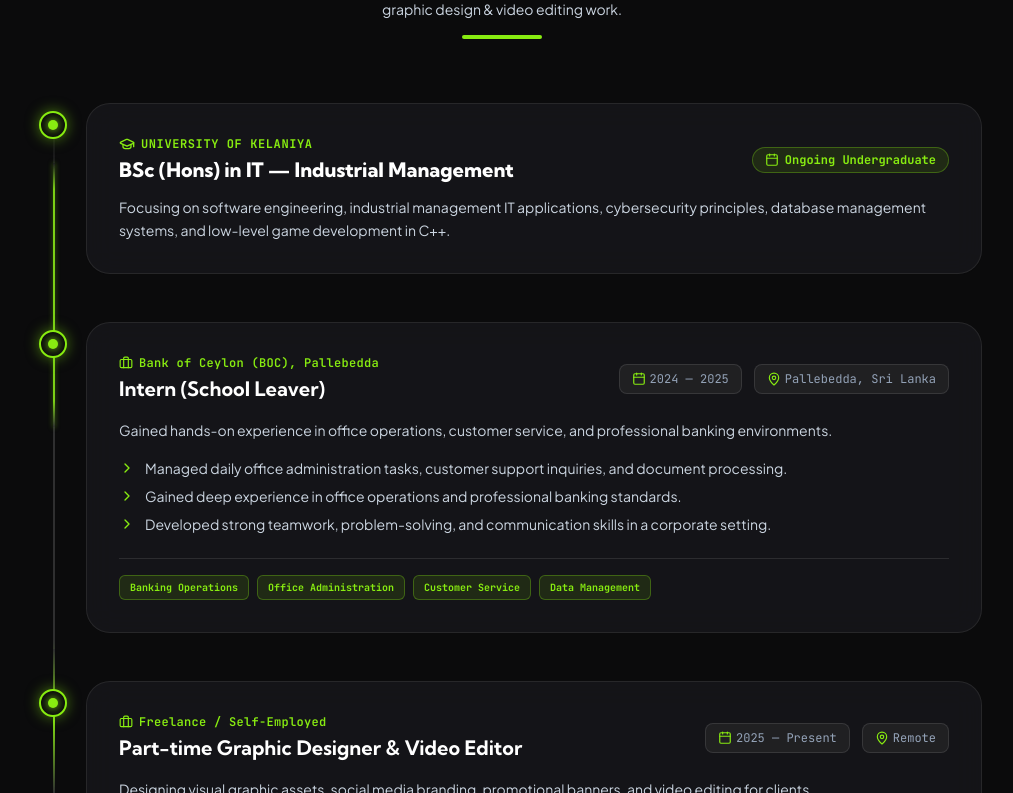
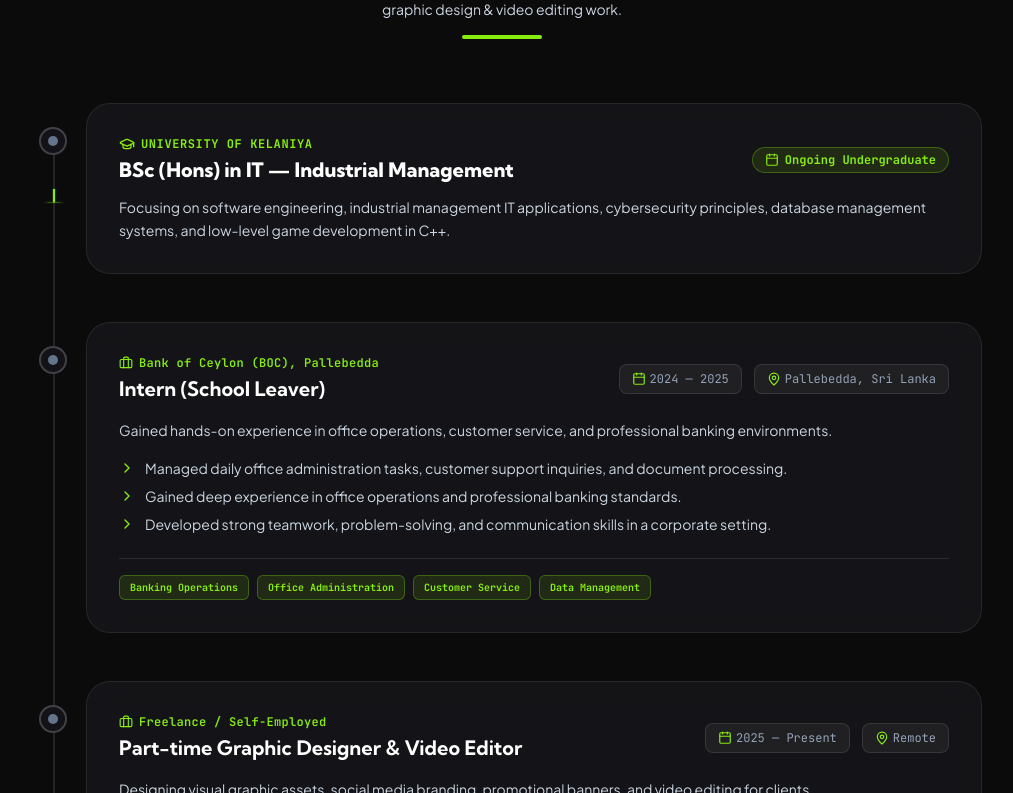
Before and after one commit to Kaveesha-V/My_-portfolio, a React (Vite) app: page / in a window 1280 px wide. Shown: the part 5787-6580 px from the top of the page, without its empty margins (138-1151 px from the left). Built offline with nearby package versions, Linux system fonts and the light colour scheme; no server answers; the database is empty.

Commit message:
Fix timeline start point alignment, continuous glowing stroke fill with comet head, and sequential node light-up on scroll

```diff
--- a/src/components/sections/Timeline.tsx
+++ b/src/components/sections/Timeline.tsx
@@ -1,5 +1,5 @@
-import React, { useRef } from 'react';
-import { motion, useScroll, useSpring } from 'framer-motion';
+import React, { useRef, useState } from 'react';
+import { motion, useScroll, useSpring, useMotionValueEvent } from 'framer-motion';
 import { AnimatedSection } from '../common/AnimatedSection';
 import type { Experience } from '../../types';
 import { Briefcase, Calendar, MapPin, ChevronRight, Folder, ExternalLink, GraduationCap } from 'lucide-react';
@@ -10,16 +10,25 @@ interface TimelineProps {
 
 export const Timeline: React.FC<TimelineProps> = ({ experiences }) => {
   const containerRef = useRef<HTMLDivElement>(null);
+  const [activeNodes, setActiveNodes] = useState<boolean[]>([false, false, false]);
 
   const { scrollYProgress } = useScroll({
     target: containerRef,
-    offset: ['start 75%', 'end 50%'],
+    offset: ['start 65%', 'end 50%'],
   });
 
   const scaleY = useSpring(scrollYProgress, {
-    stiffness: 100,
-    damping: 30,
+    stiffness: 120,
+    damping: 25,
     restDelta: 0.001,
+  });
+
+  useMotionValueEvent(scrollYProgress, 'change', (latest) => {
+    setActiveNodes([
+      latest >= 0.05,
+      latest >= 0.45,
+      latest >= 0.85,
+    ]);
   });
 
   return (
@@ -43,37 +52,22 @@ export const Timeline: React.FC<TimelineProps> = ({ experiences }) => {
         {/* Vertical Timeline Container */}
         <div ref={containerRef} className="relative pl-10 sm:pl-14 space-y-12 ml-1 sm:ml-2">
 
-          {/* Base vertical connector line with smooth top & bottom gradient fade */}
+          {/* Static Dim Unfilled Track (Starts at Node 1 center, ends at Node 3 center) */}
           <div
-            className="absolute left-[15px] sm:left-[23px] top-3 bottom-3 w-[2px] pointer-events-none z-0"
-            style={{
-              background: 'linear-gradient(to bottom, transparent 0%, rgba(255, 255, 255, 0.15) 10%, rgba(255, 255, 255, 0.15) 90%, transparent 100%)'
-            }}
+            className="absolute left-[15px] sm:left-[23px] top-[38px] bottom-[38px] w-[2px] bg-white/10 pointer-events-none z-0 rounded-full"
           />
 
-          {/* Scroll-revealed active accent line */}
+          {/* Continuous Glowing Active Line Fill with Comet Head */}
           <motion.div
             style={{
               scaleY,
               transformOrigin: 'top',
-              background: 'linear-gradient(to bottom, transparent 0%, rgba(136, 236, 17, 0.85) 10%, rgba(136, 236, 17, 0.85) 90%, transparent 100%)',
-              boxShadow: '0 0 10px rgba(136, 236, 17, 0.5)'
             }}
-            className="absolute left-[15px] sm:left-[23px] top-3 bottom-3 w-[2px] pointer-events-none z-0"
-          />
-
-          {/* Continuous animated flowing light pulse */}
-          <div className="absolute left-[15px] sm:left-[23px] top-3 bottom-3 w-[2px] overflow-hidden pointer-events-none z-0">
-            <motion.div
-              animate={{ y: ['-100%', '350%'] }}
-              transition={{
-                duration: 3.5,
-                repeat: Infinity,
-                ease: 'linear',
-              }}
-              className="w-full h-36 bg-gradient-to-b from-transparent via-[#88EC11] to-transparent shadow-[0_0_12px_#88EC11] opacity-90"
-            />
-          </div>
+            className="absolute left-[15px] sm:left-[23px] top-[38px] bottom-[38px] w-[2px] bg-[#88EC11] shadow-[0_0_10px_#88EC11] pointer-events-none z-0 rounded-full"
+          >
+            {/* Glowing Comet Head / Leading Tip */}
+            <div className="absolute bottom-0 left-1/2 -translate-x-1/2 translate-y-1/2 w-3.5 h-3.5 rounded-full bg-[#88EC11] shadow-[0_0_14px_4px_#88EC11]" />
+          </motion.div>
 
           {/* Node 1: Education (University of Kelaniya) */}
           <motion.div
@@ -83,9 +77,21 @@ export const Timeline: React.FC<TimelineProps> = ({ experiences }) => {
             transition={{ duration: 0.5 }}
             className="relative group"
           >
-            {/* Consistent Timeline Indicator Node */}
-            <div className="absolute left-[-25px] sm:left-[-33px] top-2 -translate-x-1/2 w-7 h-7 rounded-full border-2 border-[#88EC11] bg-[#0b0b0c] shadow-[0_0_14px_rgba(136,236,17,0.5)] flex items-center justify-center z-10 transition-transform duration-300 group-hover:scale-125">
-              <div className="w-2.5 h-2.5 rounded-full bg-[#88EC11] shadow-[0_0_8px_#88EC11]" />
+            {/* Sequential Glowing Timeline Node */}
+            <div
+              className={`absolute left-[-25px] sm:left-[-33px] top-6 -translate-x-1/2 w-7 h-7 rounded-full border-2 flex items-center justify-center z-10 transition-all duration-500 ease-out ${
+                activeNodes[0]
+                  ? 'border-[#88EC11] bg-[#0b0b0c] shadow-[0_0_18px_rgba(136,236,17,0.85)] scale-110'
+                  : 'border-white/20 bg-[#121218] shadow-none scale-100'
+              }`}
+            >
+              <div
+                className={`w-2.5 h-2.5 rounded-full transition-all duration-500 ease-out ${
+                  activeNodes[0]
+                    ? 'bg-[#88EC11] shadow-[0_0_8px_#88EC11]'
+                    : 'bg-slate-500'
+                }`}
+              />
             </div>
 
             <div className="glass-card p-6 sm:p-8 rounded-3xl border border-[#88EC11]/30 bg-[#18181c] group-hover:border-[#88EC11]/50 transition-all">
@@ -111,18 +117,34 @@ export const Timeline: React.FC<TimelineProps> = ({ experiences }) => {
           </motion.div>
 
           {/* Nodes 2 & 3: Work Experiences (Bank Internship & Freelance) */}
-          {experiences.map((exp, index) => (
+          {experiences.map((exp, index) => {
+            const nodeIndex = index + 1; // 1 for Bank Internship, 2 for Freelance
+            const isActive = activeNodes[nodeIndex];
+
+            return (
               <motion.div
                 key={exp.id}
                 initial={{ opacity: 0, x: -30 }}
                 whileInView={{ opacity: 1, x: 0 }}
                 viewport={{ once: true, margin: '-60px' }}
-              transition={{ duration: 0.5, delay: (index + 1) * 0.15 }}
+                transition={{ duration: 0.5, delay: nodeIndex * 0.15 }}
                 className="relative group"
               >
-              {/* Consistent Timeline Indicator Node */}
-              <div className="absolute left-[-25px] sm:left-[-33px] top-2 -translate-x-1/2 w-7 h-7 rounded-full border-2 border-[#88EC11] bg-[#0b0b0c] shadow-[0_0_14px_rgba(136,236,17,0.5)] flex items-center justify-center z-10 transition-transform duration-300 group-hover:scale-125">
-                <div className="w-2.5 h-2.5 rounded-full bg-[#88EC11] shadow-[0_0_8px_#88EC11]" />
+                {/* Sequential Glowing Timeline Node */}
+                <div
+                  className={`absolute left-[-25px] sm:left-[-33px] top-6 -translate-x-1/2 w-7 h-7 rounded-full border-2 flex items-center justify-center z-10 transition-all duration-500 ease-out ${
+                    isActive
+                      ? 'border-[#88EC11] bg-[#0b0b0c] shadow-[0_0_18px_rgba(136,236,17,0.85)] scale-110'
+                      : 'border-white/20 bg-[#121218] shadow-none scale-100'
+                  }`}
+                >
+                  <div
+                    className={`w-2.5 h-2.5 rounded-full transition-all duration-500 ease-out ${
+                      isActive
+                        ? 'bg-[#88EC11] shadow-[0_0_8px_#88EC11]'
+                        : 'bg-slate-500'
+                    }`}
+                  />
                 </div>
 
                 {/* Card Container */}
@@ -195,7 +217,8 @@ export const Timeline: React.FC<TimelineProps> = ({ experiences }) => {
 
                 </div>
               </motion.div>
-          ))}
+            );
+          })}
 
         </div>
 
```
Lines whose indentation alone changed are shown as unchanged.
